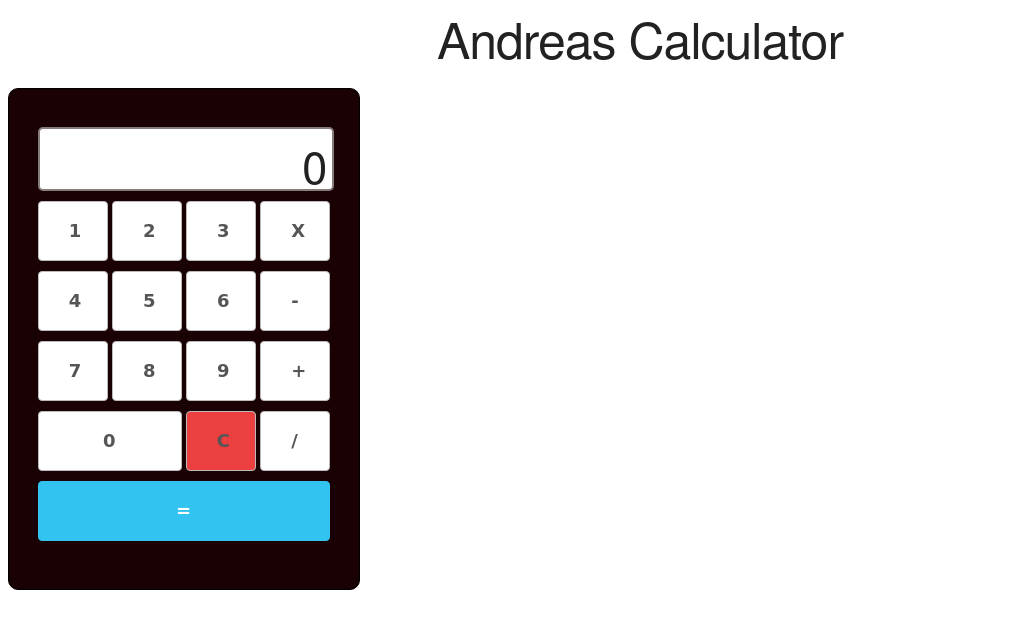
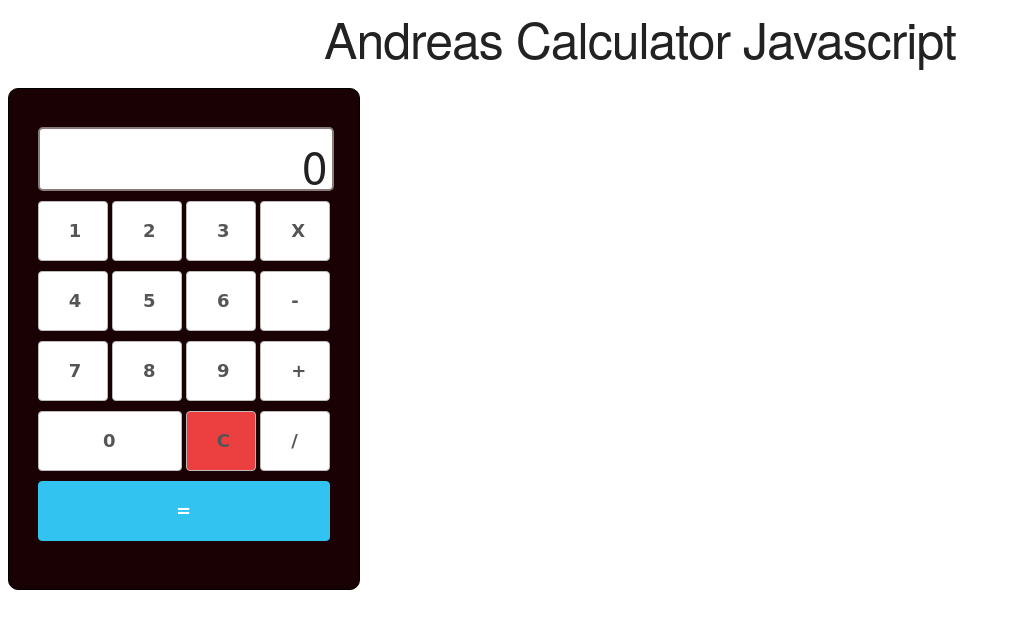
Before and after one commit to AndreasWaatz/Basic_calculator_JS, a plain HTML site: page index.html in a window 1280 px wide. Shown: the whole page, without its empty margins (0-1011 px from the left). Drawn offline with nearby package versions, Linux system fonts and the light colour scheme.

Commit message:
Changed H1

```diff
--- a/index.html
+++ b/index.html
@@ -11,7 +11,7 @@
 <body>
     <!-- Creating a basic calculator -->
     <div id="title" class="centerContent">
-        <h1>Andreas Calculator</h1>
+        <h1>Andreas Calculator Javascript</h1>
     </div>
 
     <div id="calculator" class="centerContent">
```
